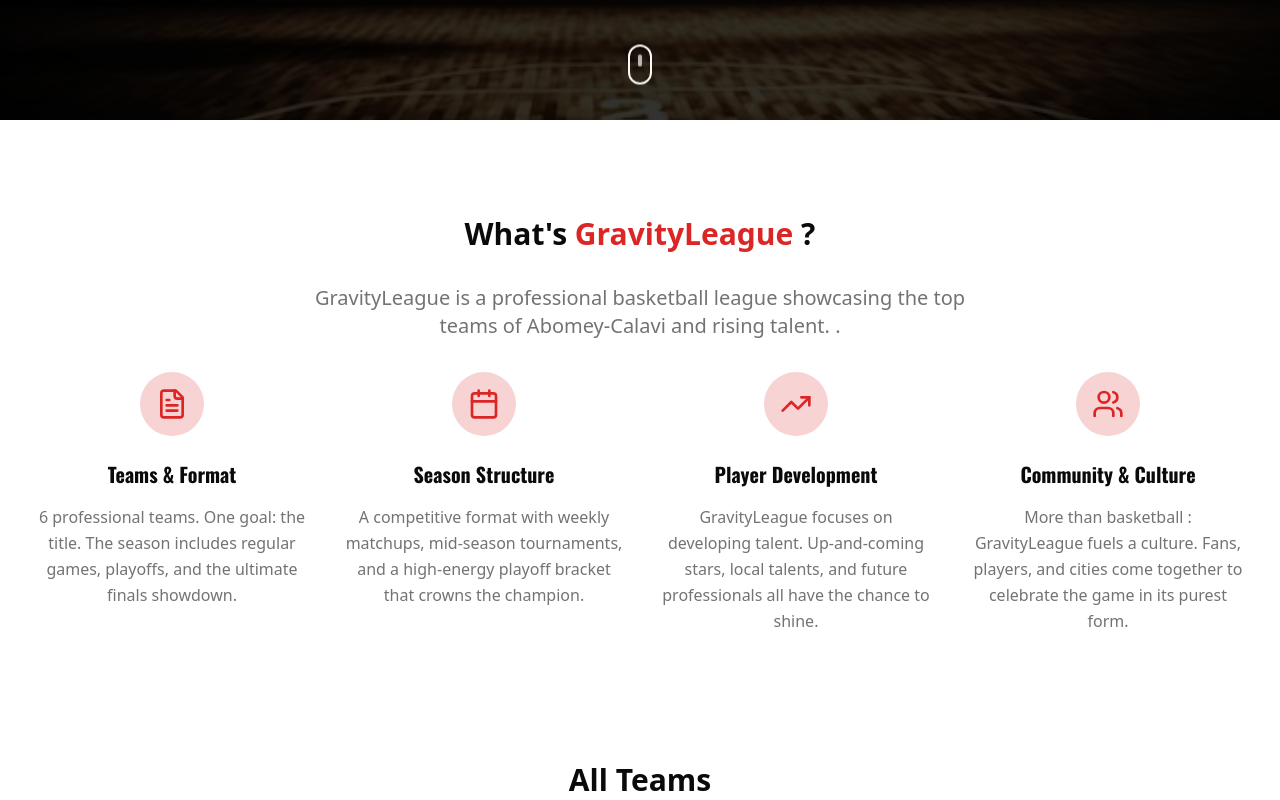
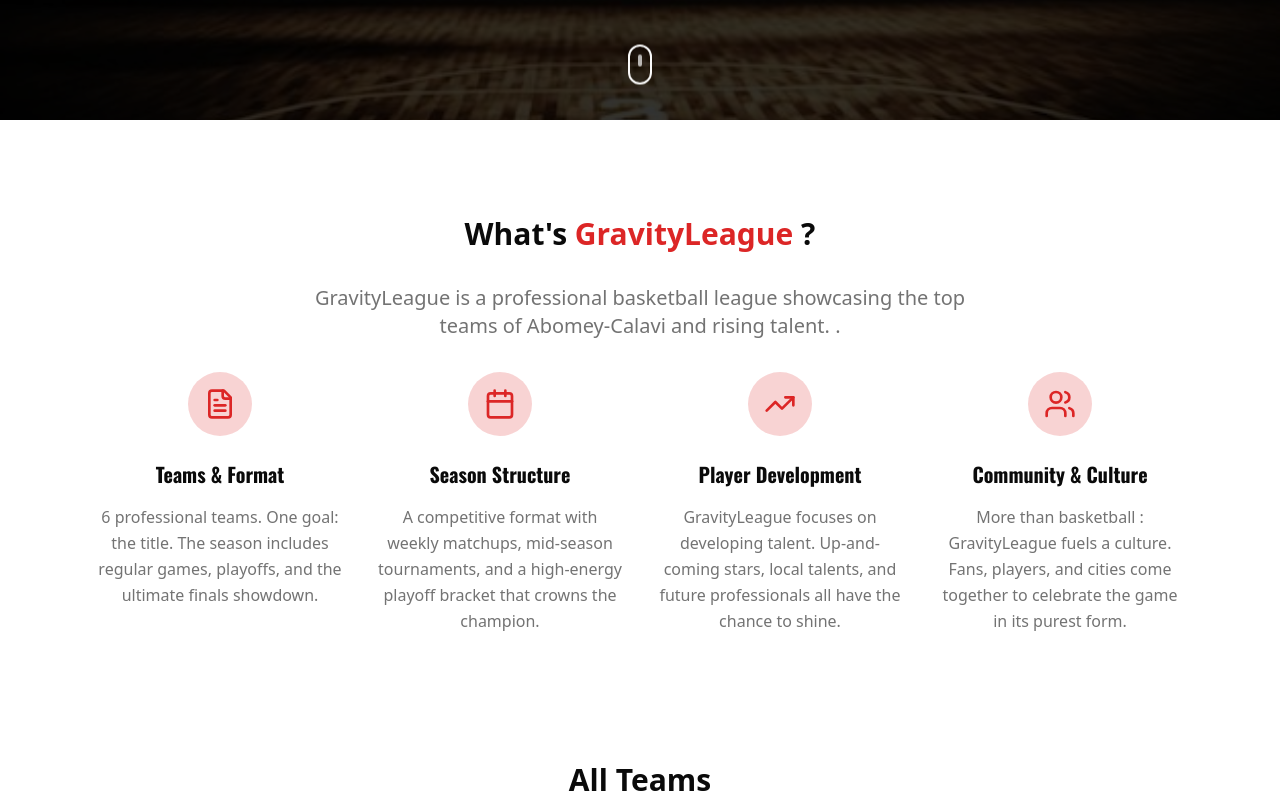
Before and after one commit to narcisse66/G-League, a Next.js app: page / in a window 1280 px wide. Shown: the part 680-1480 px from the top of the page. Built offline with nearby package versions, Linux system fonts and the light colour scheme.

Commit message:
update founder.tsx and about.tsx

```diff
--- a/src/components/about.tsx
+++ b/src/components/about.tsx
@@ -34,7 +34,7 @@
     },
   ];
   return (
-    <div className="max-w-7xl mx-auto px-4 sm:px-6 lg:px-8 py-24">
+    <div className="max-w-6xl mx-auto px-4 sm:px-6 lg:px-8 py-24">
       <motion.h2
         initial={{ opacity: 0, y: 16 }}
         whileInView={{ opacity: 1, y: 0 }}
--- a/src/components/founder.tsx
+++ b/src/components/founder.tsx
@@ -9,7 +9,7 @@
 export default function Founder() {
   return (
     <section className="   mb-15">
-      <div className="max-w-7xl mx-auto px-4 sm:px-6 lg:px-8 py-24">
+      <div className="max-w-6xl mx-auto px-4 sm:px-6 lg:px-8 py-24">
         <motion.h2
           initial={{ opacity: 0, y: 16 }}
           whileInView={{ opacity: 1, y: 0 }}
```
